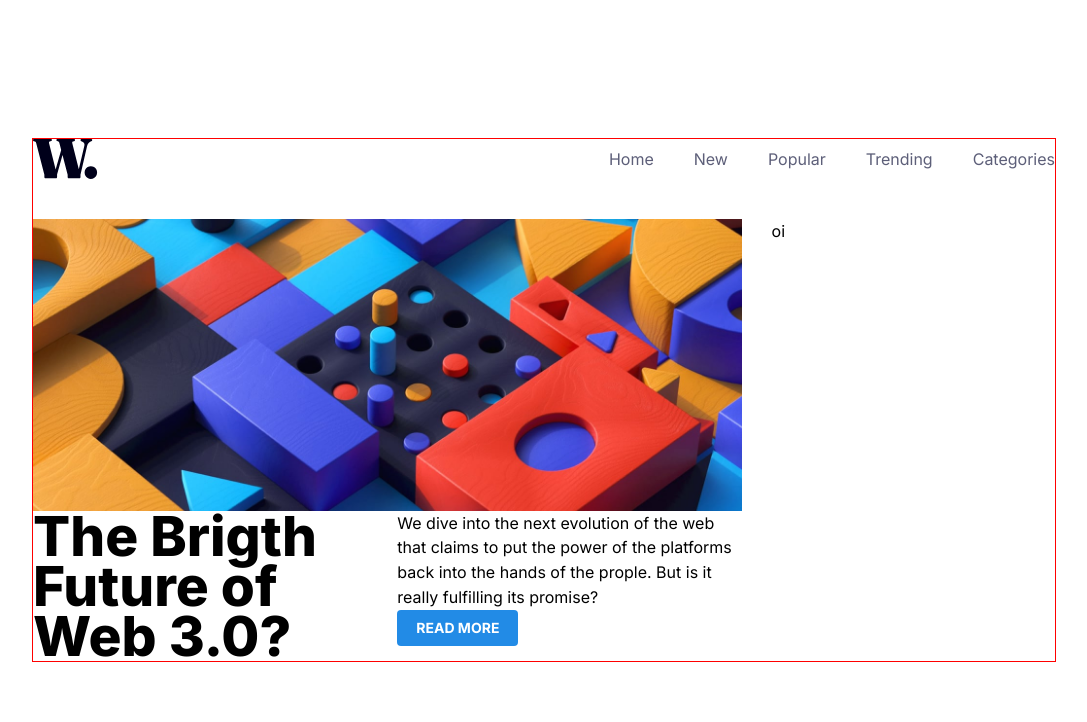
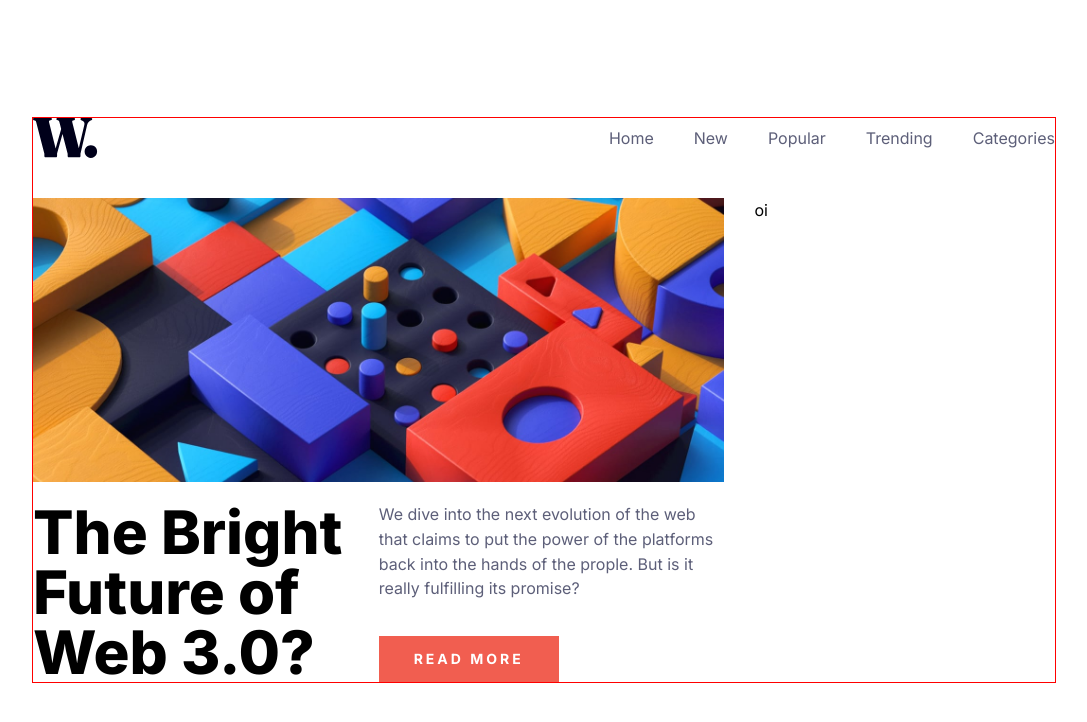
Before and after one commit to lucasfeklein/news-homepage, a React (Vite) app: page / in a window 1280 px wide. Shown: the top 722 px of the page, without its empty margins (96-1183 px from the left). Built offline with nearby package versions, Linux system fonts and the light colour scheme.

Commit message:
main content styles done

```diff
--- a/src/components/Content/Content.jsx
+++ b/src/components/Content/Content.jsx
@@ -6,15 +6,21 @@ function Content() {
     <Box className={classes.content_container}>
       <Box className={classes.main_content}>
         <Image src="./image-web-3-desktop.jpg" />
-        <Box className={classes.title_container}>
-          <Title className={classes.title}>The Brigth Future of Web 3.0?</Title>
-          <Box>
-            <Text>
+        <Box className={classes.title_container} mt={20}>
+          <Title className={classes.title}>The Bright Future of Web 3.0?</Title>
+          <Box
+            style={{
+              display: "flex",
+              flexDirection: "column",
+              justifyContent: "space-between",
+            }}
+          >
+            <Text color="hsl(236, 13%, 42%)">
               We dive into the next evolution of the web that claims to put the
               power of the platforms back into the hands of the prople. But is
               it really fulfilling its promise?
             </Text>
-            <Button>READ MORE</Button>
+            <Button className={classes.button}>READ MORE</Button>
           </Box>
         </Box>
       </Box>
--- a/src/components/Content/Content.module.css
+++ b/src/components/Content/Content.module.css
@@ -4,7 +4,7 @@
 }
 
 .main_content {
-  flex: 2.5;
+  flex: 2.3;
 }
 
 .news_container {
@@ -13,7 +13,6 @@
 
 .title_container {
   display: flex;
-  gap: 20px;
 }
 
 .title_container > * {
@@ -21,7 +20,20 @@
 }
 
 .title {
-  font-size: 55px;
+  font-size: 60px;
   font-weight: 800;
-  line-height: 50px;
+  line-height: 60px;
 }
+
+.button {
+  border-radius: 0;
+  background-color: hsl(5, 85%, 63%);
+  height: auto;
+  width: 180px;
+  letter-spacing: 3px;
+  padding: 15px 0;
+}
+
+.button:hover {
+  background-color: black;
+}
```
